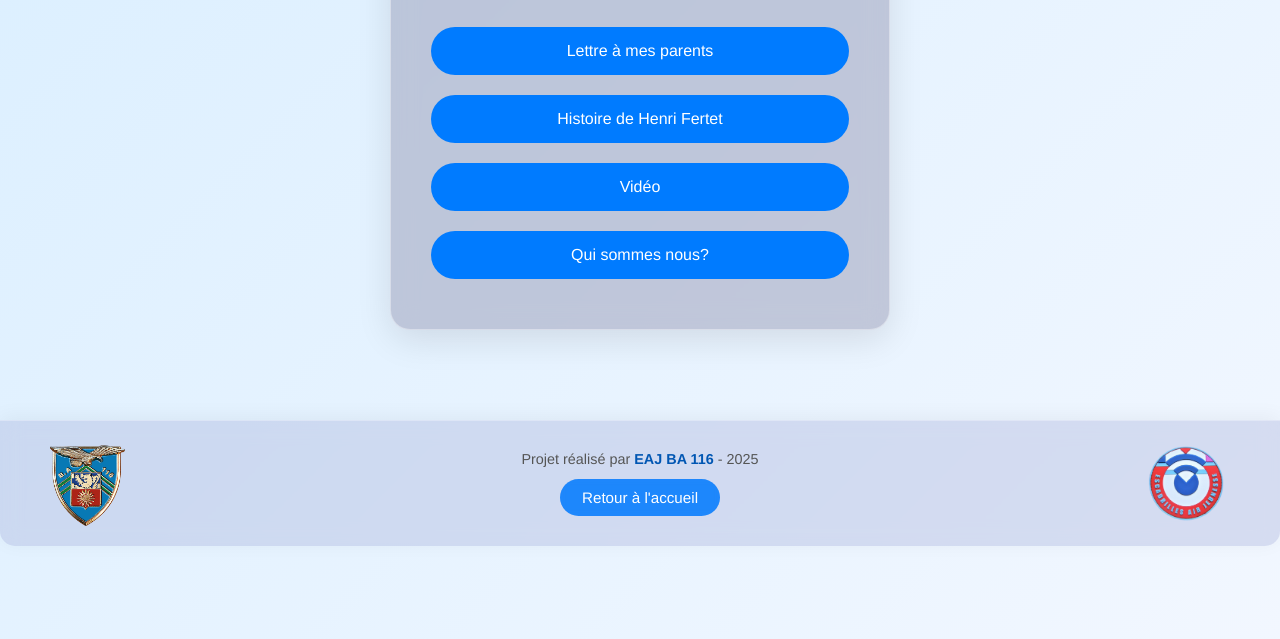
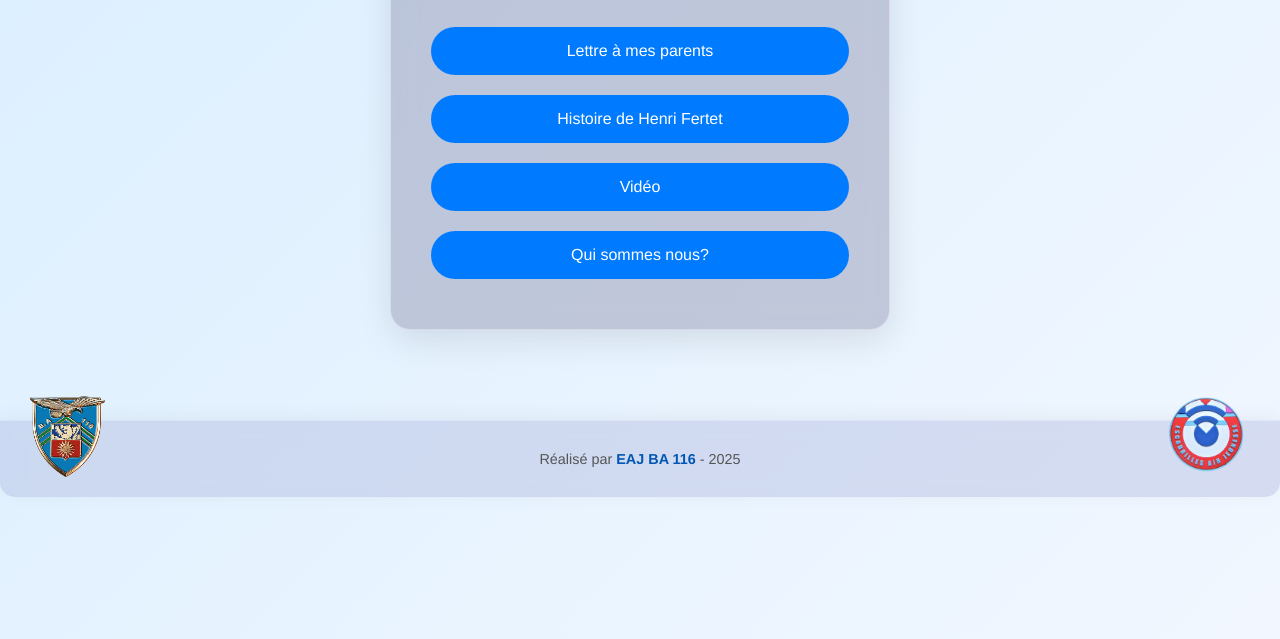
Before and after one commit to EAJ-BA116/HenriFertet2025, a plain HTML site: page index.html in a window 1280 px wide. Shown: the part 161-800 px from the top of the page. Drawn offline with Linux system fonts and the light colour scheme.

Commit message:
Add files via upload

```diff
--- a/index.html
+++ b/index.html
@@ -22,8 +22,8 @@
     <!-- Footer -->
     <footer>
         <img src="images/ba116.png" alt="Décor gauche" class="img-gauche">
-        <p>Projet réalisé par <strong>EAJ BA 116</strong> - 2025</p>
-        <a href="index.html" class="footer-btn">Retour à l'accueil</a>
+        <p>Réalisé par <strong>EAJ BA 116</strong> - 2025</p>
+
         <img src="images/eaj.png" alt="Décor droite" class="img-droite">
       </footer>
 </body>
--- a/styles.css
+++ b/styles.css
@@ -210,12 +210,12 @@ footer {
   }
 
   .img-gauche {
-    left: 50px;
+    left: 30px;
 
   }
 
   .img-droite {
-    right: 50px;
+    right: 30px;
     width: 110px; /* ajuste selon la taille de tes images */
   }
 
```
Also changed, not shown: eaj.html (+1 -1 lines), explication.html (+1 -1 lines), lettreparent.html (+1 -1 lines), lien.txt (added).
